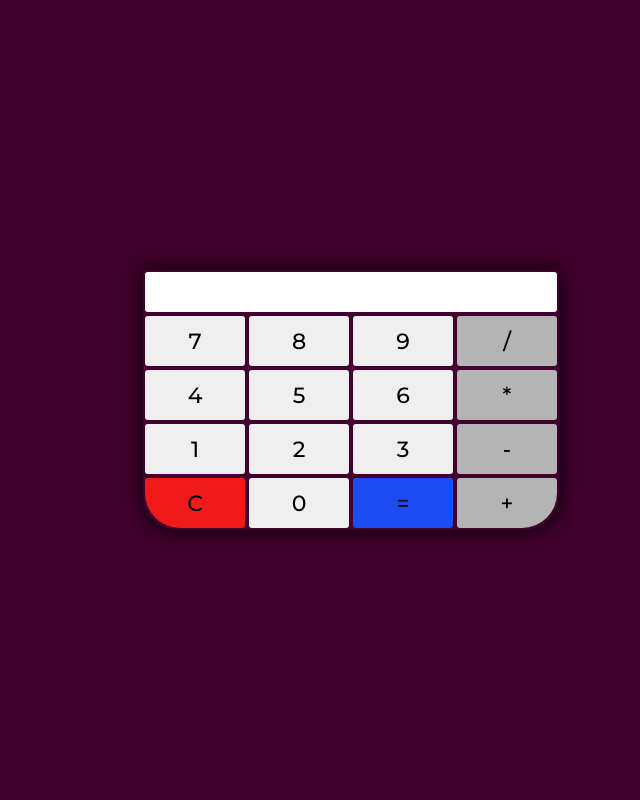
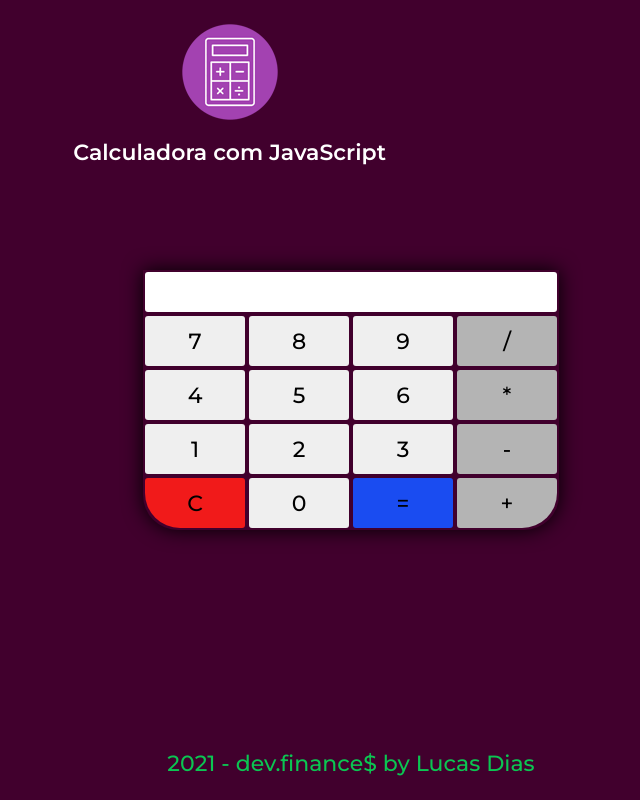
Before and after one commit to Alques/Calculator-with-JavaScript, a plain HTML site: page index.html in a window 1280 px wide. Shown: the whole page, without its empty margins (289-929 px from the left). Drawn offline with Linux system fonts and the light colour scheme.

Commit message:
Second commit

```diff
--- a/index.html
+++ b/index.html
@@ -12,6 +12,13 @@
 </head>
 
 <body>
+
+    <header>
+        <div id="logo">
+            <img src="./logo00.png" alt="Logo Calculadora">
+            <h1>Calculadora com JavaScript</h1>
+        </div>
+    </header>
 
     <form action="" name="calc">
         <div id="calculadora">
@@ -49,4 +56,8 @@
 
 </body>
 
+<footer>
+    <p>2021 - dev.finance$ by Lucas Dias</p>
+</footer>
+
 </html>
--- a/main.css
+++ b/main.css
@@ -7,6 +7,21 @@
     font-family: 'Montserrat', sans-serif;
     font-weight: 500;
     font-size: 22px;
+}
+
+#logo{
+    padding:1rem;
+    display: inline-block;
+    position: absolute;
+    text-align: center;
+    top: 0;
+    right: 26.5rem;
+}
+
+#logo h1{
+    color:white;
+    font-weight: bold;
+    padding-top:.5rem;
 }
 
 body{
@@ -71,3 +86,14 @@ input[type=button]:hover {
 input[type=button]:active{
     transform: scale(0.9);
 }
+
+footer{
+    position: absolute;
+    bottom: 0;
+    width: 100%;
+    height: 50px;
+    text-align: center;
+    color: #0bc552;
+    font-weight: bold;
+
+}
```
Also changed, not shown: logo.png (added), logo00.png (added), read00.PNG (added), 1 other file.
